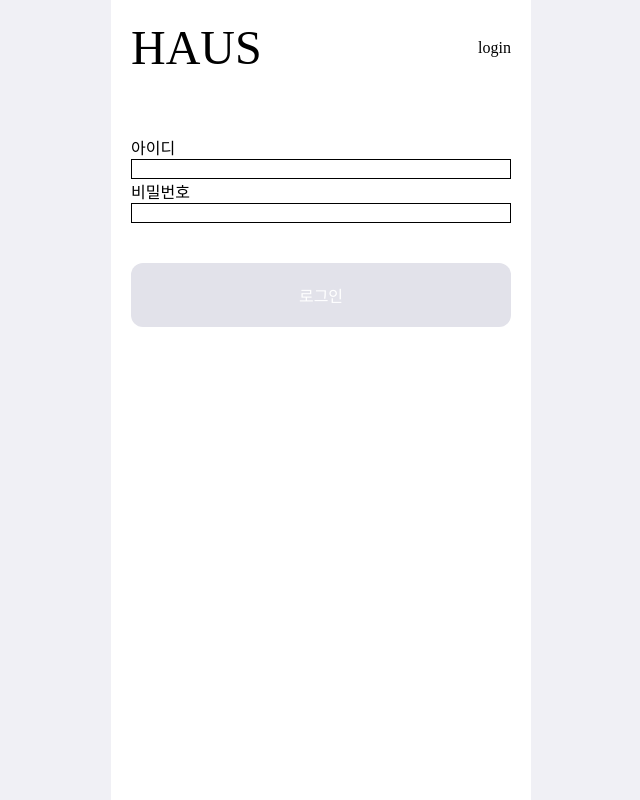
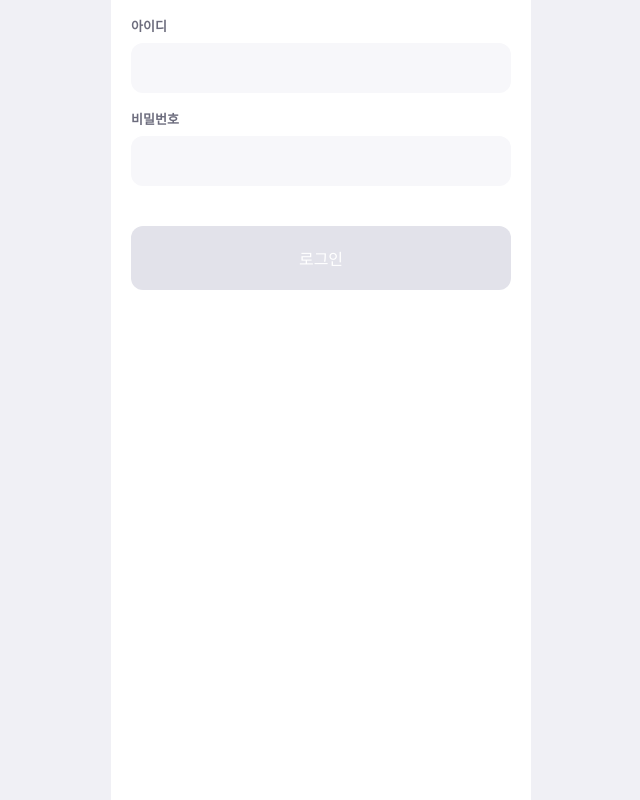
Before and after one commit to Abangpa1ace/Abangpa1ace-fe, a Next.js app: page /login in a window 1280 px wide. Shown: the whole page, without its empty margins (319-959 px from the left). Built offline with nearby package versions, Linux system fonts and the light colour scheme.

Commit message:
useMutation 적용중

```diff
--- /dev/null
+++ b/src/components/common/BaseInput.tsx
@@ -0,0 +1,96 @@
+import React, { useEffect } from "react";
+import styled from "@emotion/styled";
+import useInput from "../../hooks/useInput";
+import validate from "../../constants/validate";
+
+type Props = {
+  name: string;
+  updateValue: ({ name, value }: UpdateForm) => void;
+  updateValid: ({ name, valid }: UpdateFormValid) => void;
+  placeholder?: string;
+  disabled?: boolean;
+  className?: string;
+};
+
+export type UpdateForm = {
+  name: string;
+  value: string;
+};
+
+export type UpdateFormValid = {
+  name: string;
+  valid: boolean;
+};
+
+const BaseInput: React.FC<Props> = (
+  { updateValue, updateValid, name, placeholder, disabled, className },
+  ref
+) => {
+  const { value, onChange, valid, showValid, setShowValid } = useInput({
+    name,
+  });
+  const validateInfo = validate[name as string] ?? {};
+
+  const handleChange = (e: React.ChangeEvent<HTMLInputElement>) => {
+    onChange(e);
+    updateValue({ name, value: e.target.value });
+    if (valid) setShowValid(false);
+  };
+
+  useEffect(() => {
+    updateValid({ name, valid });
+  }, [valid]);
+
+  const handleBlur = () => {
+    if (!showValid) setShowValid(true);
+  };
+
+  return (
+    <ScBaseInput
+      className={`${className} ${disabled ? "disabled" : ""} ${
+        valid ? "valid" : ""
+      }`}
+    >
+      <input
+        value={value}
+        name={name}
+        type={validateInfo.type}
+        maxLength={validateInfo.maxLength}
+        placeholder={placeholder}
+        onChange={handleChange}
+        disabled={disabled}
+        onBlur={handleBlur}
+        className={showValid && !valid ? "error" : ""}
+      />
+      {showValid && !valid && (
+        <p className="validation-text">{`올바른 ${validateInfo.name} 형식으로 입력해주세요.`}</p>
+      )}
+    </ScBaseInput>
+  );
+};
+
+const ScBaseInput = styled.div`
+  &.error {
+    border: 2px solid blue;
+  }
+  input {
+    width: 100%;
+    margin-top: 8px;
+    padding: 16px;
+    background-color: #f7f7fa;
+    border-radius: 12px;
+
+    &.error {
+      background-color: #fdedee;
+    }
+  }
+
+  p.validation-text {
+    margin-top: 8px;
+    font-size: 13px;
+    font-weight: 400;
+    color: #ed4e5c;
+  }
+`;
+
+export default BaseInput;
--- /dev/null
+++ b/src/constants/validate.ts
@@ -0,0 +1,25 @@
+export type InputType = 'text' | 'password' | 'number';
+
+type ValidateData = {
+  name: string,
+  regex: RegExp,
+  maxLength: number,
+  type: InputType,
+}
+
+const validate: Objects<ValidateData> = {
+  id: {
+    name: '아이디',
+    regex: /^[0-9A-Za-z]{5,30}$/,
+    maxLength: 30,
+    type: 'text',
+  },
+  password: {
+    name: '비밀번호',
+    regex: /^[0-9A-Za-z]{8,30}$/,
+    maxLength: 30,
+    type: 'password',
+  },
+}
+
+export default validate
--- /dev/null
+++ b/src/hooks/queries/useFetchLogin.tsx
@@ -0,0 +1,19 @@
+import { AxiosError } from 'axios'
+import { useQuery, useMutation} from 'react-query'
+import { getUsersData, postLogin } from '../../services'
+
+export const useLogin = () => {
+  return useMutation<LoginResType, AxiosError>(postLogin, {
+    // onMutate: (variables) => console.log(variables),
+    onSuccess: (data) => {
+      console.log('login', data)
+    },
+    onError: (err) => {
+      console.error(err)
+    }
+  })
+}
+
+export const useGetUserInfo = (id: string) => {
+  return useQuery(['user-info', id], () => getUsersData(id))
+}
--- a/src/pages/_app.tsx
+++ b/src/pages/_app.tsx
@@ -8,6 +8,7 @@ import { ReactQueryDevtools } from "react-query/devtools";
 import setupMSW from "../api/setup";
 import GlobalStyle from "../styles/GlobalStyle";
 import theme from "../styles/theme";
+import Header from "../components/common/Header";
 
 setupMSW();
 
@@ -21,6 +22,7 @@ function MyApp({ Component, pageProps }: AppProps) {
         <Global styles={GlobalStyle} />
         <Background />
         <Content>
+          {/* <Header /> */}
           <Component {...pageProps} />
         </Content>
       </ThemeProvider>
--- a/src/pages/login.tsx
+++ b/src/pages/login.tsx
@@ -1,25 +1,74 @@
-import Link from "next/link";
 import type { NextPage } from "next";
-import React from "react";
+import React, { useEffect, useState } from "react";
+import { useRouter } from "next/router";
 import styled from "@emotion/styled";
+import BaseInput, {
+  UpdateForm,
+  UpdateFormValid,
+} from "../components/common/BaseInput";
+import { getUsersData } from "../services";
+import { useLogin } from "../hooks/queries/useFetchLogin";
+// import { useRecoilState } from "recoil";
+// import { userInfoAtom } from "../recoil";
+
+type LoginValidType = { [K in keyof LoginReqType]: boolean };
 
 const LoginPage: NextPage = () => {
+  const router = useRouter();
+  // const [userInfo, setUserInfo] = useRecoilState(userInfoAtom);
+  const [loginForm, setLoginForm] = useState<LoginReqType>({
+    id: "",
+    password: "",
+  });
+  const [loginValid, setLoginValid] = useState<LoginValidType>({
+    id: false,
+    password: false,
+  });
+  const isComplete = Object.values(loginValid).every((is) => is);
+
+  const { mutate: postLogin } = useLogin();
+  // useEffect(() => {
+  //   alreadyLogin();
+  // }, []);
+
+  // const alreadyLogin = () => {
+  //   if (!!userInfo) router.replace("/");
+  // };
+
+  const updateForm = ({ name, value }: UpdateForm) => {
+    setLoginForm((prev) => ({ ...prev, [name]: value }));
+  };
+
+  const updateValid = ({ name, valid }: UpdateFormValid) => {
+    setLoginValid((prev) => ({ ...prev, [name]: valid }));
+  };
+
+  const submitForm = async () => {
+    if (!isComplete) return alert("아이디와 비밀번호를 재확인해주세요!");
+    postLogin(loginForm);
+    // const userData = await getUsersData(res.user.ID);
+    // setUserInfo({ ...res, userData });
+    // return router.push("/");
+  };
+
   return (
     <>
-      <Header>
-        <Link href="/">
-          <Title>HAUS</Title>
-        </Link>
-        <Link href="/login">
-          <p>login</p>
-        </Link>
-      </Header>
       <Form>
-        <div>아이디</div>
-        <TextInput type="text" />
-        <div>비밀번호</div>
-        <TextInput type="password" />
-        <LoginButton disabled>로그인</LoginButton>
+        <InputLabel>아이디</InputLabel>
+        <BaseInput
+          name="id"
+          updateValue={updateForm}
+          updateValid={updateValid}
+        />
+        <InputLabel>비밀번호</InputLabel>
+        <BaseInput
+          name="password"
+          updateValue={updateForm}
+          updateValid={updateValid}
+        />
+        <LoginButton disabled={!isComplete} onClick={submitForm}>
+          로그인
+        </LoginButton>
       </Form>
     </>
   );
@@ -27,26 +76,17 @@ const LoginPage: NextPage = () => {
 
 export default LoginPage;
 
-const Header = styled.div`
-  display: flex;
-  justify-content: space-between;
-  align-items: center;
-  padding: 20px;
-`;
-
-const Title = styled.a`
-  font-size: 48px;
-`;
-
 const Form = styled.div`
   display: flex;
   flex-direction: column;
-  margin-top: 40px;
   padding: 0 20px 40px;
 `;
 
-const TextInput = styled.input`
-  border: 1px solid #000;
+const InputLabel = styled.p`
+  margin-top: 16px;
+  color: #6c6c7d;
+  font-size: 13px;
+  font-weight: 700;
 `;
 
 const LoginButton = styled.button`
@@ -55,8 +95,10 @@ const LoginButton = styled.button`
   border-radius: 12px;
   background-color: #222;
   color: #fff;
+  cursor: pointer;
 
   &:disabled {
     background-color: #e2e2ea;
+    cursor: not-allowed;
   }
 `;
--- a/src/services/index.ts
+++ b/src/services/index.ts
@@ -24,7 +24,7 @@ const api = {
 }
 
 export const postLogin = (body: LoginReqType) => {
-  return api.post<LoginReqType, LoginResType>('/login', body)
+  return axios.post('/login', body)
 }
 
 export const getUsersData = (id: string) => {
--- a/src/styles/theme.ts
+++ b/src/styles/theme.ts
@@ -1,5 +1,5 @@
 export default {
-  test: {
+  color: {
     1: "red",
     2: "blue",
   },
```
Also changed, not shown: src/components/common/Header.tsx (added, +70 -0 lines), src/components/common/LazyImage.tsx (added, +22 -0 lines).
